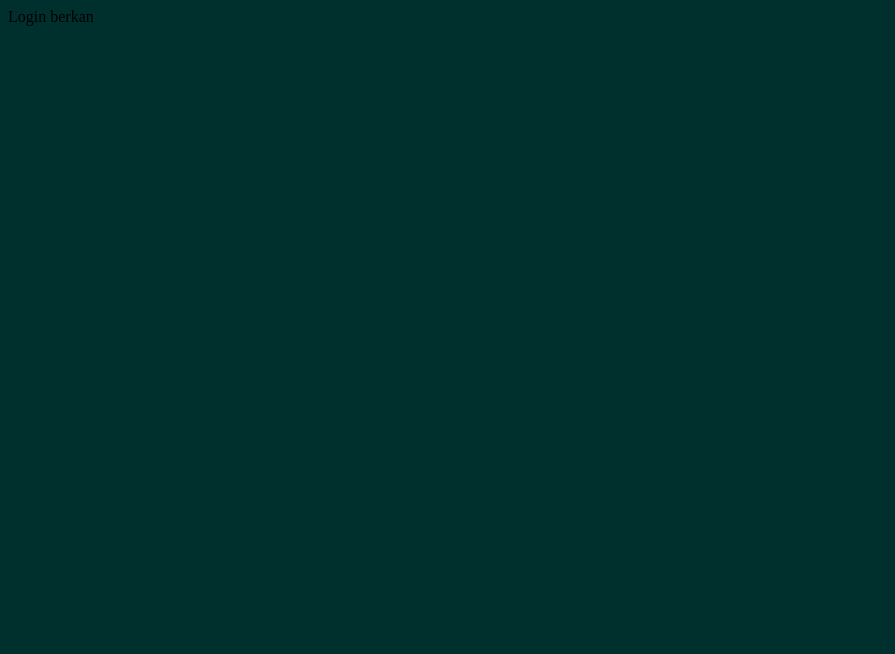
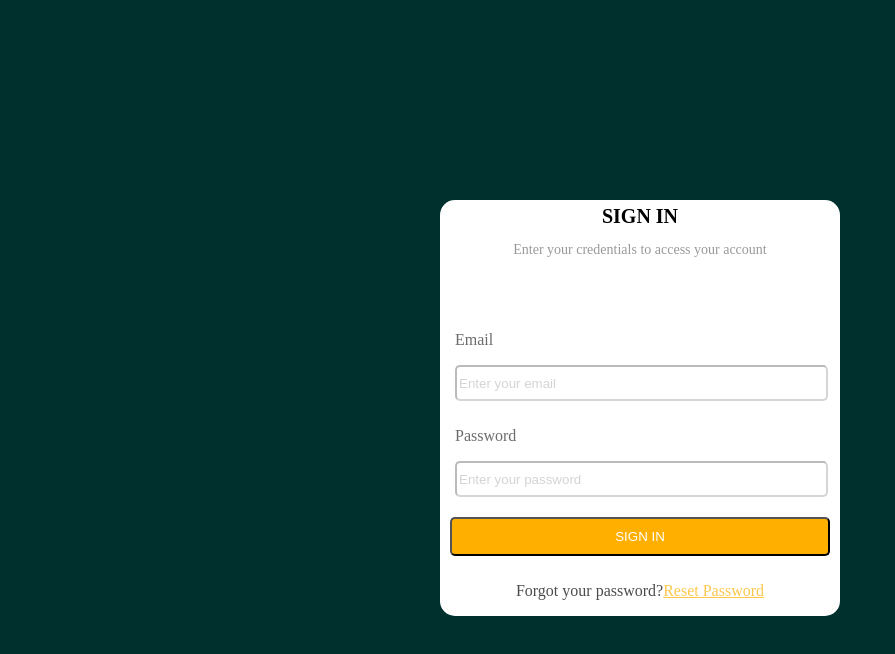
Before and after one commit to muharremozen04/Food-Ordering-Application, a React (Vite) app: page /login in a window 1280 px wide. Shown: the top 654 px of the page, without its empty margins (0-895 px from the left). Built offline with nearby package versions, Linux system fonts and the light colour scheme.

Commit message:
Add Login

```diff
--- a/src/components/login/Login.css
+++ b/src/components/login/Login.css
@@ -0,0 +1,81 @@
+.loginContainer {
+  display: flex;
+  flex-direction: column;
+  justify-content: center;
+  align-items: center;
+  height: 100vh;
+  background-color: rgb(0, 48, 46);
+}
+
+.loginContainer form {
+  display: flex;
+  flex-direction: column;
+  gap: 10px;
+  background-color: white;
+  border-radius: 15px;
+  width: 400px;
+}
+
+.loginContainer input[type="submit"] {
+  background-color: rgb(254, 175, 0);
+  color: white;
+  padding: 10px;
+  border-radius: 5px;
+  cursor: pointer;
+  margin-left: 10px;
+  margin-right: 10px;
+  margin-top: 10px;
+}
+.loginContainer h1 {
+  text-align: center;
+  font-size: 28px;
+  font-family: "Franklin Gothic Medium", "Arial Narrow", Arial, sans-serif;
+}
+.loginContainer h5 {
+  text-align: center;
+  font-size: 20px;
+  margin-top: 5px;
+}
+
+.loginContainerParagraf {
+  text-align: center;
+  opacity: 0.4;
+  font-size: 14px;
+  font-weight: 400;
+}
+
+.loginContainerEmail {
+  margin-left: 15px;
+
+  color: #6c6c6c;
+}
+
+.loginContainerUserName {
+  width: 365px;
+  border-radius: 5px;
+  opacity: 0.3;
+  height: 30px;
+  margin-left: 15px;
+}
+.loginContainerPassword {
+  margin-left: 15px;
+
+  color: #6c6c6c;
+}
+
+.loginContainerPassword2 {
+  width: 365px;
+  border-radius: 5px;
+  opacity: 0.3;
+  height: 30px;
+  margin-left: 15px;
+}
+
+.loginContainerParagraf2 {
+  text-align: center;
+  opacity: 0.7;
+}
+
+.loginContainerAhref {
+  color: rgb(254, 175, 0);
+}
--- a/src/components/login/Login.jsx
+++ b/src/components/login/Login.jsx
@@ -1,5 +1,42 @@
+import "./Login.css";
+
 function Login() {
-  return <div>Login berkan</div>;
+  return (
+    <div className="loginContainer">
+      <form>
+        <h5>
+          SIGN IN
+          <p className="loginContainerParagraf">
+            Enter your credentials to access your account
+          </p>
+        </h5>
+
+        <label>
+          <p className="loginContainerEmail">Email</p>
+          <input
+            className="loginContainerUserName"
+            placeholder="Enter your email"
+            type="text"
+          />
+        </label>
+        <label>
+          <p className="loginContainerPassword">Password</p>
+          <input
+            className="loginContainerPassword2"
+            placeholder="Enter your password"
+            type="password"
+          />
+        </label>
+        <input type="submit" value="SIGN IN" />
+        <p className="loginContainerParagraf2">
+          Forgot your password?
+          <a className="loginContainerAhref" href="">
+            Reset Password
+          </a>
+        </p>
+      </form>
+    </div>
+  );
 }
 
 export default Login;
```
